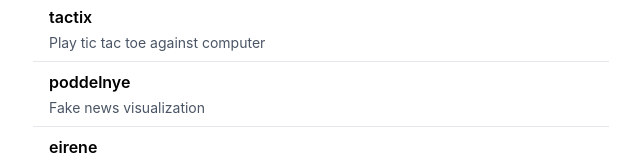
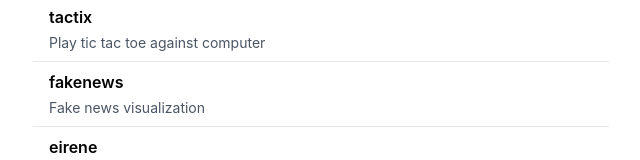
Before and after one commit to mccullen/portfolio, a Next.js app: page /projects in a window 1280 px wide. Shown: the part 203-363 px from the top of the page, without its empty margins (319-959 px from the left). Built offline with nearby package versions, Linux system fonts and the light colour scheme.

Commit message:
Update fakenews link

```diff
--- a/app/projects/page.tsx
+++ b/app/projects/page.tsx
@@ -13,10 +13,10 @@ const projects = [
     url: "https://tactix.netlify.app"
   },
   {
-    id: "poddelnye",
-    name: "poddelnye",
+    id: "fakenews",
+    name: "fakenews",
     description: "Fake news visualization",
-    url: "https://poddelnye.vercel.app"
+    url: "https://fakenews.vercel.app"
   },
   {
     id: "eirene",
```
